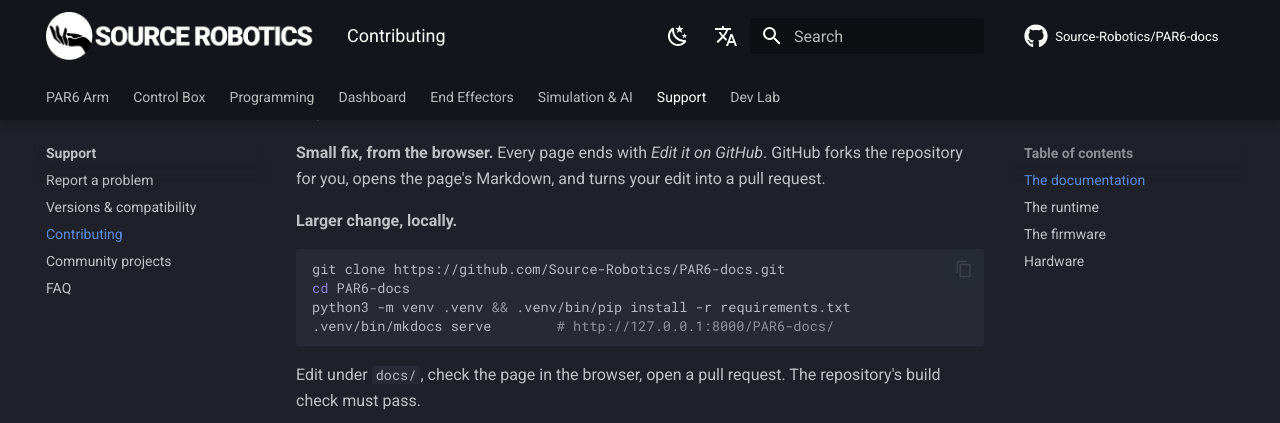
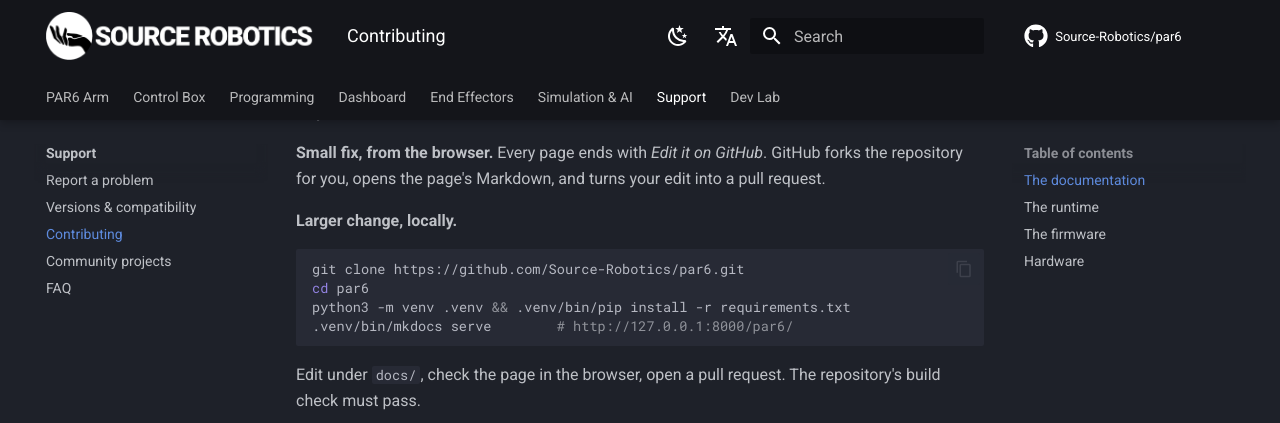
Before and after one commit to Source-Robotics/par6, an MkDocs documentation site: the page built from docs/support/contributing.md, in a window 1280 px wide and 900 px high, scrolled down 367 px. Shown: the top 423 px of the window. Built offline with MkDocs 1.6.1 and Material for MkDocs 9.7.7, drawn with Linux system fonts in a browser that asks for light colours; comment, search, counter and statistics services are not loaded; the version menu is left out.

Commit message:
Renamed: the repository is Source-Robotics/par6, the site docs.source-robotics.com/par6/
Co-Authored-By: Claude Opus 5.5 <noreply@anthropic.com>

````diff
--- a/docs/support/contributing.md
+++ b/docs/support/contributing.md
@@ -12,10 +12,10 @@ opens the page's Markdown, and turns your edit into a pull request.
 **Larger change, locally.**
 
 ```bash
-git clone https://github.com/Source-Robotics/PAR6-docs.git
-cd PAR6-docs
+git clone https://github.com/Source-Robotics/par6.git
+cd par6
 python3 -m venv .venv && .venv/bin/pip install -r requirements.txt
-.venv/bin/mkdocs serve        # http://127.0.0.1:8000/PAR6-docs/
+.venv/bin/mkdocs serve        # http://127.0.0.1:8000/par6/
 ```
 
 Edit under `docs/`, check the page in the browser, open a pull request. The repository's build check must pass.
--- a/mkdocs.yml
+++ b/mkdocs.yml
@@ -2,15 +2,15 @@ site_name: Source Robotics Docs
 site_description: Documentation for the PAR6 robot arm, the Robot Control Box, its software and end effectors.
 # Where the site is published: the organisation's docs domain, this repository's path. Search engines take each page's
 # address from here, and the sitemap is built from it.
-site_url: https://docs.source-robotics.com/PAR6-docs/
+site_url: https://docs.source-robotics.com/par6/
 # The docs repository: the header card on unmapped pages, and the "edit this page" target.
-repo_url: https://github.com/Source-Robotics/PAR6-docs
-repo_name: Source-Robotics/PAR6-docs
+repo_url: https://github.com/Source-Robotics/par6
+repo_name: Source-Robotics/par6
 edit_uri: edit/main/docs/
 copyright: |
   &copy; 2026 <a href="https://source-robotics.com" target="_blank" rel="noopener">Source Robotics d.o.o.</a> ·
   Text and images <a href="https://creativecommons.org/licenses/by-sa/4.0/" target="_blank" rel="noopener">CC BY-SA 4.0</a> ·
-  Code examples <a href="https://github.com/Source-Robotics/PAR6-docs/blob/main/LICENSE-CODE" target="_blank" rel="noopener">MIT</a>
+  Code examples <a href="https://github.com/Source-Robotics/par6/blob/main/LICENSE-CODE" target="_blank" rel="noopener">MIT</a>
 
 theme:
   name: material
````
Also changed, not shown: README.md (+4 -4 lines).
